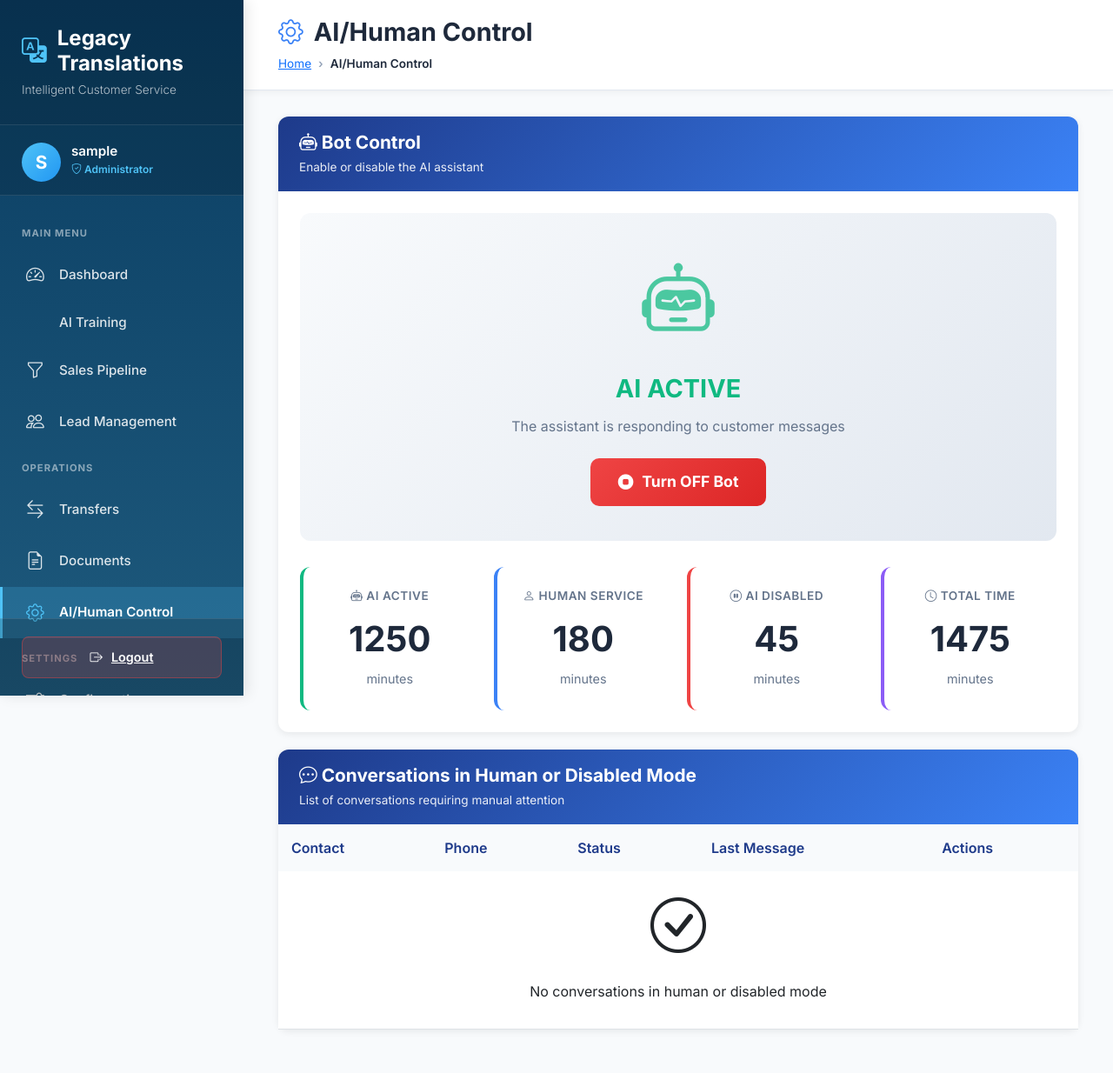
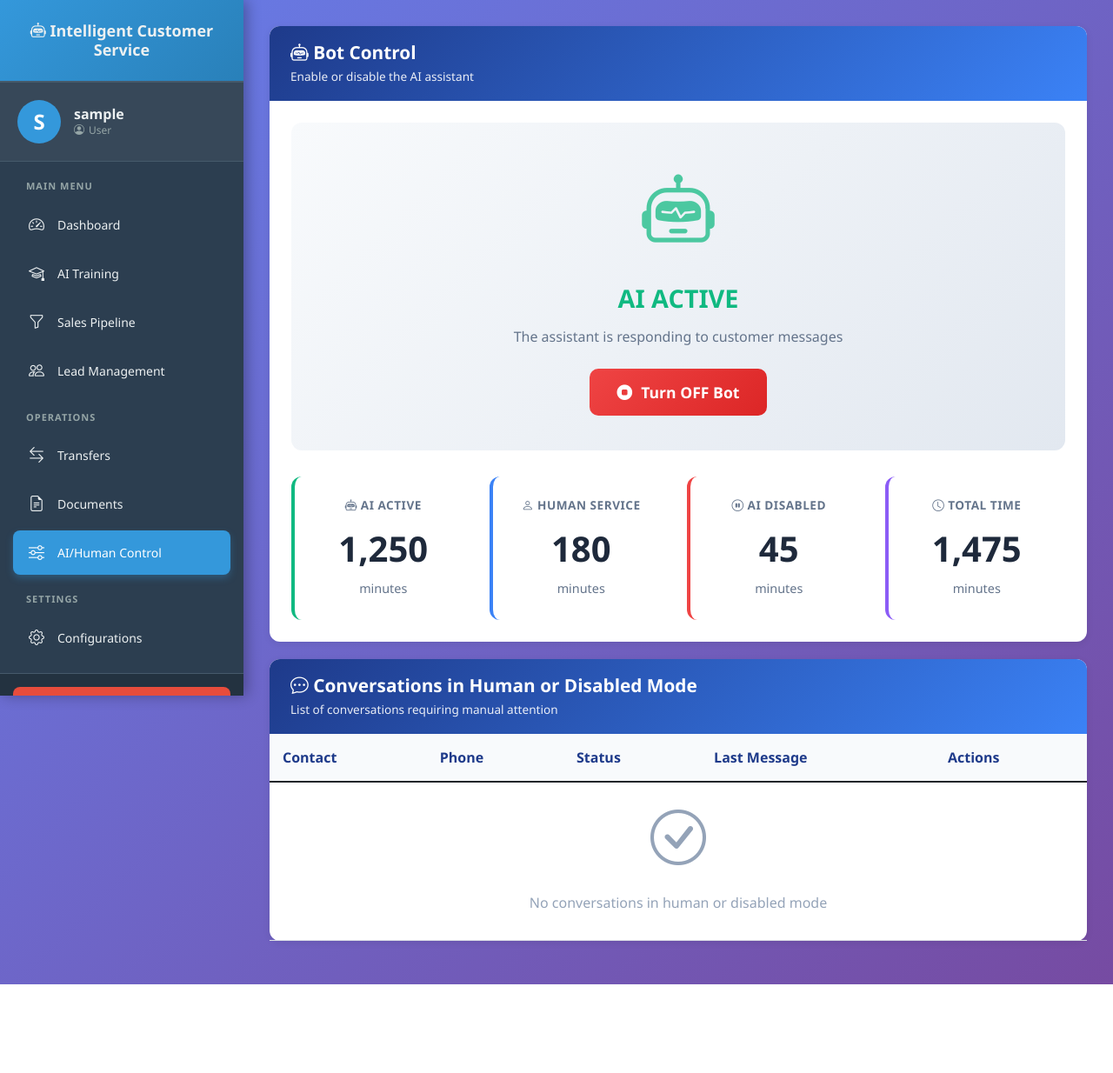
Before and after one commit to Beatrizpaiva2025/MIA-ATENDIMENTO, a FastAPI app: page /admin/control in a window 1280 px wide. Shown: the whole page at 87% size. After the commit the page ends 1132 px from the top, so only its background shows below. Run offline with FastAPI, Linux system fonts and the light colour scheme; the visitor is signed in with stand-in values (Sample User, id 1); data that the repository does not hold is empty; some libraries are stand-ins or nearby versions.

Commit message:
Update admin_base.html

```diff
--- a/templates/admin_base.html
+++ b/templates/admin_base.html
@@ -3,18 +3,21 @@
 <head>
     <meta charset="UTF-8">
     <meta name="viewport" content="width=device-width, initial-scale=1.0">
-    <title>{% block title %}Admin Panel - MIA Customer Service{% endblock %}</title>
+    <title>{% block title %}Admin Panel{% endblock %} - MIA Customer Service</title>
+    <link href="https://cdn.jsdelivr.net/npm/bootstrap@5.1.3/dist/css/bootstrap.min.css" rel="stylesheet">
+    <link rel="stylesheet" href="https://cdn.jsdelivr.net/npm/bootstrap-icons@1.7.2/font/bootstrap-icons.css">
+    <style>
+        :root {
+            --sidebar-width: 280px;
+            --primary-color: #2c3e50;
+            --secondary-color: #34495e;
+            --accent-color: #3498db;
+            --success-color: #27ae60;
+            --danger-color: #e74c3c;
+            --text-light: #ecf0f1;
+            --border-color: #465a6b;
+        }
 
-    <!-- Fonts -->
-    <link href="https://fonts.googleapis.com/css2?family=Inter:wght@300;400;500;600;700;800&display=swap" rel="stylesheet">
-
-    <!-- Bootstrap 5.3 -->
-    <link href="https://cdn.jsdelivr.net/npm/bootstrap@5.3.0/dist/css/bootstrap.min.css" rel="stylesheet">
-
-    <!-- Bootstrap Icons -->
-    <link rel="stylesheet" href="https://cdn.jsdelivr.net/npm/bootstrap-icons@1.11.0/font/bootstrap-icons.css">
-
-    <style>
         * {
             margin: 0;
             padding: 0;
@@ -22,462 +25,321 @@
         }
 
         body {
-            font-family: 'Inter', sans-serif;
-            background: #f8fafc;
+            font-family: 'Segoe UI', Tahoma, Geneva, Verdana, sans-serif;
+            background: linear-gradient(135deg, #667eea 0%, #764ba2 100%);
+            min-height: 100vh;
             overflow-x: hidden;
         }
 
-        /* ==================== SIDEBAR ==================== */
+        /* SIDEBAR FIXA */
         .sidebar {
             position: fixed;
+            left: 0;
             top: 0;
-            left: 0;
-            width: 280px;
+            width: var(--sidebar-width);
             height: 100vh;
-            background: linear-gradient(180deg, #0a3d62 0%, #1e5a7d 100%);
-            padding: 0;
+            background: var(--primary-color);
+            color: var(--text-light);
+            overflow-y: auto;
+            overflow-x: hidden;
             z-index: 1000;
-            box-shadow: 4px 0 15px rgba(0, 0, 0, 0.1);
-            overflow-y: auto;
+            box-shadow: 4px 0 15px rgba(0,0,0,0.3);
+            display: flex;
+            flex-direction: column;
         }
 
-        /* Logo Section */
-        .sidebar-logo {
-            padding: 30px 25px;
-            background: rgba(0, 0, 0, 0.2);
-            border-bottom: 1px solid rgba(255, 255, 255, 0.1);
+        .sidebar::-webkit-scrollbar {
+            width: 6px;
         }
 
-        .sidebar-logo h3 {
-            color: white;
-            font-size: 1.5rem;
-            font-weight: 700;
+        .sidebar::-webkit-scrollbar-thumb {
+            background: var(--accent-color);
+            border-radius: 3px;
+        }
+
+        /* HEADER DO SIDEBAR */
+        .sidebar-header {
+            padding: 25px 20px;
+            background: linear-gradient(135deg, var(--accent-color), #2980b9);
+            border-bottom: 2px solid var(--border-color);
+            flex-shrink: 0;
+        }
+
+        .sidebar-header h4 {
             margin: 0;
+            font-size: 18px;
+            font-weight: 600;
+            text-align: center;
+        }
+
+        /* USER PROFILE */
+        .user-profile {
+            padding: 20px;
+            border-bottom: 1px solid var(--border-color);
             display: flex;
             align-items: center;
+            gap: 15px;
+            background: rgba(255,255,255,0.05);
+            flex-shrink: 0;
+        }
+
+        .user-avatar {
+            width: 50px;
+            height: 50px;
+            border-radius: 50%;
+            background: var(--accent-color);
+            display: flex;
+            align-items: center;
+            justify-content: center;
+            font-size: 24px;
+            font-weight: bold;
+            color: white;
+            flex-shrink: 0;
+        }
+
+        .user-info h5 {
+            margin: 0;
+            font-size: 16px;
+            font-weight: 600;
+        }
+
+        .user-info p {
+            margin: 0;
+            font-size: 12px;
+            color: #95a5a6;
+            display: flex;
+            align-items: center;
+            gap: 5px;
+        }
+
+        /* MENU SECTIONS */
+        .menu-section {
+            padding: 20px 15px 10px;
+            flex-grow: 1;
+        }
+
+        .menu-section-title {
+            font-size: 11px;
+            font-weight: 600;
+            text-transform: uppercase;
+            letter-spacing: 1px;
+            color: #95a5a6;
+            margin-bottom: 10px;
+            padding-left: 15px;
+        }
+
+        /* MENU ITEMS */
+        .menu-item {
+            display: flex;
+            align-items: center;
+            padding: 12px 15px;
+            color: var(--text-light);
+            text-decoration: none;
+            border-radius: 8px;
+            margin-bottom: 5px;
+            transition: all 0.3s ease;
+            font-size: 14px;
             gap: 12px;
         }
 
-        .sidebar-logo h3 i {
-            font-size: 1.8rem;
-            color: #4fc3f7;
+        .menu-item i {
+            font-size: 18px;
+            width: 24px;
+            text-align: center;
+            flex-shrink: 0;
         }
 
-        .sidebar-logo p {
-            color: rgba(255, 255, 255, 0.7);
-            font-size: 0.85rem;
-            margin: 5px 0 0 0;
-            font-weight: 300;
+        .menu-item:hover {
+            background: rgba(52, 152, 219, 0.2);
+            color: white;
+            transform: translateX(5px);
         }
 
-        /* User Info */
-        .user-info {
-            padding: 20px 25px;
-            background: rgba(0, 0, 0, 0.15);
-            border-bottom: 1px solid rgba(255, 255, 255, 0.1);
+        .menu-item.active {
+            background: var(--accent-color);
+            color: white;
+            box-shadow: 0 4px 8px rgba(52, 152, 219, 0.3);
         }
 
-        .user-info .user-avatar {
-            width: 45px;
-            height: 45px;
-            background: linear-gradient(135deg, #4fc3f7 0%, #2196f3 100%);
-            border-radius: 50%;
-            display: flex;
-            align-items: center;
-            justify-content: center;
-            font-size: 1.3rem;
-            color: white;
-            font-weight: 700;
-            float: left;
-            margin-right: 12px;
+        /* LOGOUT BUTTON - SEMPRE NO FINAL */
+        .sidebar-footer {
+            padding: 15px;
+            border-top: 1px solid var(--border-color);
+            background: rgba(0,0,0,0.2);
+            flex-shrink: 0;
+            margin-top: auto;
         }
 
-        .user-info .user-details {
-            overflow: hidden;
-        }
-
-        .user-info .user-name {
-            color: white;
-            font-size: 0.95rem;
-            font-weight: 600;
-            margin: 0;
-            line-height: 1.3;
-        }
-
-        .user-info .user-role {
-            color: rgba(255, 255, 255, 0.7);
-            font-size: 0.75rem;
-            margin: 2px 0 0 0;
-        }
-
-        .user-info .user-role.admin {
-            color: #4fc3f7;
-            font-weight: 600;
-        }
-
-        /* Navigation Menu */
-        .sidebar-nav {
-            padding: 20px 0;
-        }
-
-        .nav-section-title {
-            color: rgba(255, 255, 255, 0.5);
-            font-size: 0.7rem;
-            font-weight: 700;
-            text-transform: uppercase;
-            letter-spacing: 1px;
-            padding: 15px 25px 10px 25px;
-            margin: 0;
-        }
-
-        .nav-item {
-            list-style: none;
-        }
-
-        .nav-link {
-            display: flex;
-            align-items: center;
-            padding: 14px 25px;
-            color: rgba(255, 255, 255, 0.85);
-            text-decoration: none;
-            transition: all 0.3s ease;
-            font-size: 0.95rem;
-            font-weight: 500;
-            border-left: 3px solid transparent;
-        }
-
-        .nav-link i {
-            font-size: 1.3rem;
-            margin-right: 15px;
-            width: 25px;
-            text-align: center;
-        }
-
-        .nav-link:hover {
-            background: rgba(255, 255, 255, 0.1);
-            color: white;
-            border-left-color: #4fc3f7;
-        }
-
-        .nav-link.active {
-            background: rgba(79, 195, 247, 0.2);
-            color: white;
-            border-left-color: #4fc3f7;
-            font-weight: 600;
-        }
-
-        .nav-link.active i {
-            color: #4fc3f7;
-        }
-
-        /* Logout Button */
-        .logout-section {
-            position: absolute;
-            bottom: 0;
-            left: 0;
-            width: 100%;
-            padding: 20px 25px;
-            background: rgba(0, 0, 0, 0.2);
-            border-top: 1px solid rgba(255, 255, 255, 0.1);
-        }
-
-        .btn-logout {
-            width: 100%;
-            padding: 12px;
-            background: rgba(239, 68, 68, 0.2);
-            border: 1px solid rgba(239, 68, 68, 0.4);
-            color: white;
-            border-radius: 8px;
-            font-weight: 600;
-            font-size: 0.9rem;
-            cursor: pointer;
-            transition: all 0.3s;
+        .logout-btn {
             display: flex;
             align-items: center;
             justify-content: center;
             gap: 10px;
+            padding: 12px;
+            background: var(--danger-color);
+            color: white;
+            text-decoration: none;
+            border-radius: 8px;
+            font-weight: 600;
+            transition: all 0.3s ease;
+            width: 100%;
+            border: none;
+            cursor: pointer;
         }
 
-        .btn-logout:hover {
-            background: #ef4444;
-            border-color: #ef4444;
-            transform: translateY(-2px);
-            box-shadow: 0 4px 12px rgba(239, 68, 68, 0.3);
+        .logout-btn:hover {
+            background: #c0392b;
+            transform: scale(1.02);
+            box-shadow: 0 4px 12px rgba(231, 76, 60, 0.4);
         }
 
-        /* ==================== MAIN CONTENT ==================== */
-        .main-content {
-            margin-left: 280px;
-            padding: 0;
-            min-height: 100vh;
-            background: #f8fafc;
+        .logout-btn i {
+            font-size: 18px;
         }
 
-        /* Top Header */
-        .top-header {
-            background: white;
-            padding: 20px 40px;
-            border-bottom: 1px solid #e2e8f0;
-            box-shadow: 0 2px 8px rgba(0, 0, 0, 0.05);
-            position: sticky;
-            top: 0;
-            z-index: 100;
+        /* MAIN CONTENT */
+        .main-content {
+            margin-left: var(--sidebar-width);
+            min-height: 100vh;
+            padding: 30px;
         }
 
-        .top-header h1 {
-            color: #1e293b;
-            font-size: 1.8rem;
-            font-weight: 700;
-            margin: 0;
-            display: flex;
-            align-items: center;
-            gap: 12px;
+        /* CONTENT CARD */
+        .content-card {
+            background: white;
+            border-radius: 15px;
+            padding: 30px;
+            box-shadow: 0 10px 30px rgba(0,0,0,0.2);
+            margin-bottom: 30px;
         }
 
-        .top-header h1 i {
-            color: #3b82f6;
+        /* RESPONSIVE */
+        @media (max-width: 768px) {
+            :root {
+                --sidebar-width: 70px;
             }
 
-        .breadcrumb {
-            background: none;
-            padding: 8px 0 0 0;
-            margin: 0;
-            font-size: 0.85rem;
+            .sidebar-header h4,
+            .user-info,
+            .menu-section-title,
+            .menu-item span,
+            .logout-btn span {
+                display: none;
             }
 
-        .breadcrumb-item {
-            color: #64748b;
+            .user-profile {
+                justify-content: center;
+                padding: 15px 10px;
             }
 
-        .breadcrumb-item.active {
-            color: #1e293b;
-            font-weight: 600;
+            .menu-item {
+                justify-content: center;
+                padding: 12px 10px;
             }
 
-        .breadcrumb-item + .breadcrumb-item::before {
-            content: "›";
-            color: #94a3b8;
+            .logout-btn {
+                padding: 12px 10px;
             }
 
-        /* Content Area */
-        .content-area {
-            padding: 30px 40px;
+            .main-content {
+                padding: 15px;
+            }
         }
 
-        /* Mobile Responsive */
-        @media (max-width: 992px) {
+        @media (max-width: 576px) {
             .sidebar {
-                transform: translateX(-280px);
-                transition: transform 0.3s;
+                transform: translateX(-100%);
+                transition: transform 0.3s ease;
             }
 
-            .sidebar.active {
+            .sidebar.show {
                 transform: translateX(0);
             }
 
             .main-content {
                 margin-left: 0;
             }
-
-            .mobile-toggle {
-                display: block !important;
-                position: fixed;
-                bottom: 20px;
-                right: 20px;
-                width: 60px;
-                height: 60px;
-                background: #3b82f6;
-                color: white;
-                border-radius: 50%;
-                border: none;
-                font-size: 1.5rem;
-                cursor: pointer;
-                z-index: 1001;
-                box-shadow: 0 4px 12px rgba(59, 130, 246, 0.4);
-            }
-        }
-
-        .mobile-toggle {
-            display: none;
-        }
-
-        /* Scrollbar styling */
-        .sidebar::-webkit-scrollbar {
-            width: 6px;
-        }
-
-        .sidebar::-webkit-scrollbar-track {
-            background: rgba(0, 0, 0, 0.1);
-        }
-
-        .sidebar::-webkit-scrollbar-thumb {
-            background: rgba(255, 255, 255, 0.3);
-            border-radius: 3px;
-        }
-
-        .sidebar::-webkit-scrollbar-thumb:hover {
-            background: rgba(255, 255, 255, 0.5);
         }
     </style>
-
-    {% block extra_css %}{% endblock %}
 </head>
 <body>
-    <!-- Mobile Menu Toggle -->
-    <button class="mobile-toggle" onclick="toggleSidebar()">
-        <i class="bi bi-list"></i>
-    </button>
-
-    <!-- Sidebar -->
-    <aside class="sidebar" id="sidebar">
-        <!-- Logo -->
-        <div class="sidebar-logo">
-            <h3>
-                <i class="bi bi-translate"></i>
-                Legacy Translations
-            </h3>
-            <p>Intelligent Customer Service</p>
+    <!-- SIDEBAR -->
+    <div class="sidebar">
+        <!-- HEADER -->
+        <div class="sidebar-header">
+            <h4><i class="bi bi-robot"></i> Intelligent Customer Service</h4>
         </div>
 
-        <!-- User Info -->
+        <!-- USER PROFILE -->
+        <div class="user-profile">
+            <div class="user-avatar">
+                {{ username[0].upper() if username else 'L' }}
+            </div>
             <div class="user-info">
-            <div class="user-avatar">
-                {{ session.get('username', 'U')[0].upper() }}
-            </div>
-            <div class="user-details">
-                <p class="user-name">{{ session.get('username', 'User') }}</p>
-                <p class="user-role {% if session.get('user_role') == 'admin' %}admin{% endif %}">
-                    {% if session.get('user_role') == 'admin' %}
-                        <i class="bi bi-shield-check"></i> Administrator
-                    {% else %}
-                        <i class="bi bi-person"></i> User
-                    {% endif %}
-                </p>
+                <h5>{{ username or 'legacy' }}</h5>
+                <p><i class="bi bi-person-circle"></i> User</p>
             </div>
         </div>
 
-        <!-- Navigation Menu -->
-        <nav class="sidebar-nav">
-            <p class="nav-section-title">Main Menu</p>
-            <ul style="padding: 0; margin: 0;">
-                <li class="nav-item">
-                    <a href="/admin/dashboard" class="nav-link {% if request.path == '/admin/dashboard' %}active{% endif %}">
+        <!-- MENU SECTIONS -->
+        <div class="menu-section">
+            <!-- MAIN MENU -->
+            <div class="menu-section-title">MAIN MENU</div>
+            <a href="/admin/dashboard" class="menu-item {% if request.url.path == '/admin/dashboard' %}active{% endif %}">
                 <i class="bi bi-speedometer2"></i>
                 <span>Dashboard</span>
             </a>
-                </li>
-                <li class="nav-item">
-                    <a href="/admin/training" class="nav-link {% if request.path == '/admin/training' %}active{% endif %}">
-                        <i class="bi bi-brain"></i>
+            <a href="/admin/training" class="menu-item {% if request.url.path == '/admin/training' %}active{% endif %}">
+                <i class="bi bi-mortarboard"></i>
                 <span>AI Training</span>
             </a>
-                </li>
-                <li class="nav-item">
-                    <a href="/admin/pipeline" class="nav-link {% if request.path == '/admin/pipeline' %}active{% endif %}">
+            <a href="/admin/pipeline" class="menu-item {% if request.url.path == '/admin/pipeline' %}active{% endif %}">
                 <i class="bi bi-funnel"></i>
                 <span>Sales Pipeline</span>
             </a>
-                </li>
-                <li class="nav-item">
-                    <a href="/admin/leads" class="nav-link {% if request.path == '/admin/leads' %}active{% endif %}">
+            <a href="/admin/leads" class="menu-item {% if request.url.path == '/admin/leads' %}active{% endif %}">
                 <i class="bi bi-people"></i>
                 <span>Lead Management</span>
             </a>
-                </li>
-            </ul>
 
-            <p class="nav-section-title">Operations</p>
-            <ul style="padding: 0; margin: 0;">
-                <li class="nav-item">
-                    <a href="/admin/transfers" class="nav-link {% if request.path == '/admin/transfers' %}active{% endif %}">
+            <!-- OPERATIONS -->
+            <div class="menu-section-title" style="margin-top: 20px;">OPERATIONS</div>
+            <a href="/admin/transfers" class="menu-item {% if request.url.path == '/admin/transfers' %}active{% endif %}">
                 <i class="bi bi-arrow-left-right"></i>
                 <span>Transfers</span>
             </a>
-                </li>
-                <li class="nav-item">
-                    <a href="/admin/documents" class="nav-link {% if request.path == '/admin/documents' %}active{% endif %}">
+            <a href="/admin/documents" class="menu-item {% if request.url.path == '/admin/documents' %}active{% endif %}">
                 <i class="bi bi-file-earmark-text"></i>
                 <span>Documents</span>
             </a>
-                </li>
-                <li class="nav-item">
-                    <a href="/admin/control" class="nav-link {% if request.path == '/admin/control' %}active{% endif %}">
-                        <i class="bi bi-gear"></i>
+            <a href="/admin/control" class="menu-item {% if request.url.path == '/admin/control' %}active{% endif %}">
+                <i class="bi bi-sliders"></i>
                 <span>AI/Human Control</span>
             </a>
-                </li>
-            </ul>
 
-            <p class="nav-section-title">Settings</p>
-            <ul style="padding: 0; margin: 0;">
-                <li class="nav-item">
-                    <a href="/admin/config" class="nav-link {% if request.path == '/admin/config' %}active{% endif %}">
-                        <i class="bi bi-sliders"></i>
+            <!-- SETTINGS -->
+            <div class="menu-section-title" style="margin-top: 20px;">SETTINGS</div>
+            <a href="/admin/configurations" class="menu-item {% if request.url.path == '/admin/configurations' %}active{% endif %}">
+                <i class="bi bi-gear"></i>
                 <span>Configurations</span>
             </a>
-                </li>
-            </ul>
-        </nav>
+        </div>
 
-        <!-- Logout Button -->
-        <div class="logout-section">
-            <a href="/logout" class="btn-logout">
+        <!-- LOGOUT - SEMPRE NO FINAL -->
+        <div class="sidebar-footer">
+            <a href="/logout" class="logout-btn">
                 <i class="bi bi-box-arrow-right"></i>
                 <span>Logout</span>
             </a>
         </div>
-    </aside>
-
-    <!-- Main Content -->
-    <main class="main-content">
-        <!-- Top Header -->
-        <div class="top-header">
-            <h1>
-                {% block page_icon %}<i class="bi bi-speedometer2"></i>{% endblock %}
-                {% block page_title %}Dashboard{% endblock %}
-            </h1>
-            <nav aria-label="breadcrumb">
-                <ol class="breadcrumb">
-                    <li class="breadcrumb-item"><a href="/admin/dashboard">Home</a></li>
-                    {% block breadcrumb %}
-                    <li class="breadcrumb-item active">Dashboard</li>
-                    {% endblock %}
-                </ol>
-            </nav>
     </div>
 
-        <!-- Content Area -->
-        <div class="content-area">
+    <!-- MAIN CONTENT -->
+    <div class="main-content">
         {% block content %}
-            <!-- Page content goes here -->
         {% endblock %}
     </div>
-    </main>
 
-    <!-- Bootstrap JS -->
-    <script src="https://cdn.jsdelivr.net/npm/bootstrap@5.3.0/dist/js/bootstrap.bundle.min.js"></script>
-
-    <!-- Mobile Toggle Script -->
-    <script>
-        function toggleSidebar() {
-            const sidebar = document.getElementById('sidebar');
-            sidebar.classList.toggle('active');
-        }
-
-        // Close sidebar when clicking outside on mobile
-        document.addEventListener('click', function(event) {
-            const sidebar = document.getElementById('sidebar');
-            const toggle = document.querySelector('.mobile-toggle');
-
-            if (window.innerWidth <= 992 &&
-                !sidebar.contains(event.target) &&
-                !toggle.contains(event.target) &&
-                sidebar.classList.contains('active')) {
-                sidebar.classList.remove('active');
-            }
-        });
-    </script>
-
-    {% block extra_js %}{% endblock %}
+    <script src="https://cdn.jsdelivr.net/npm/bootstrap@5.1.3/dist/js/bootstrap.bundle.min.js"></script>
 </body>
 </html>
```
Lines whose indentation alone changed are shown as unchanged.
